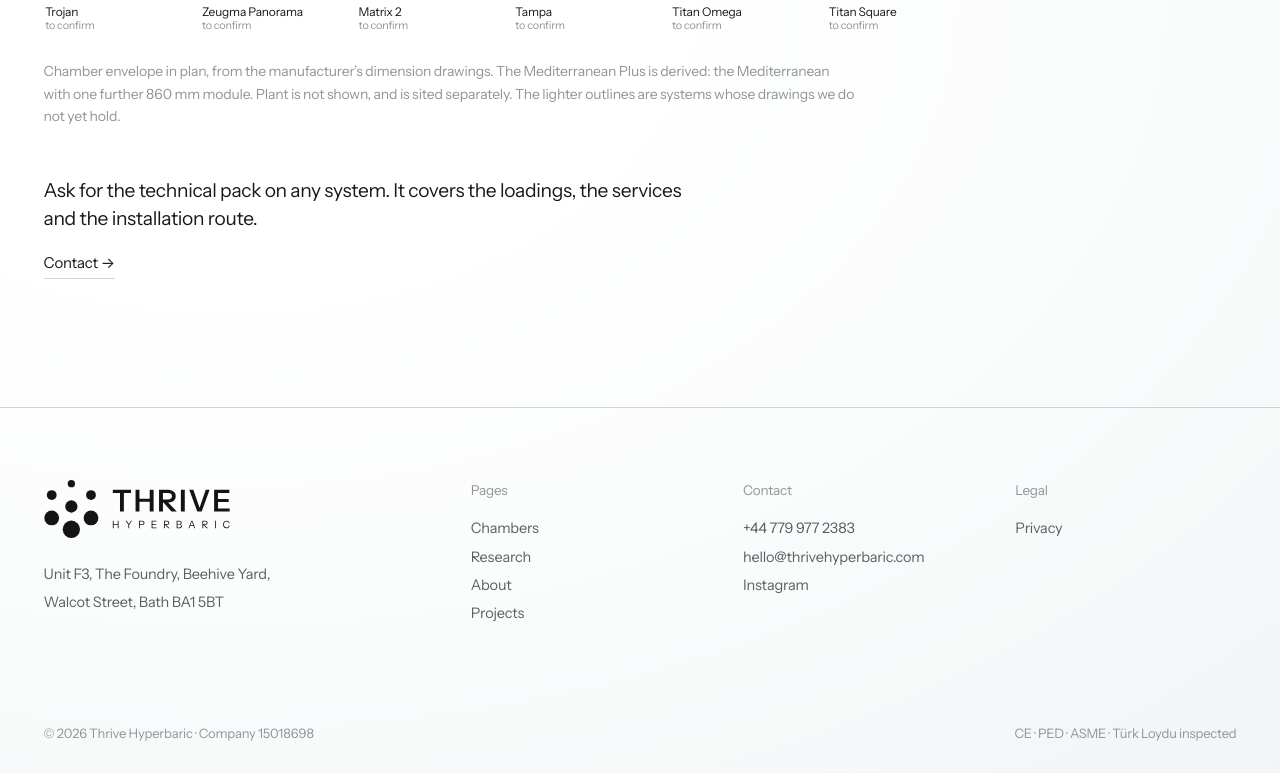
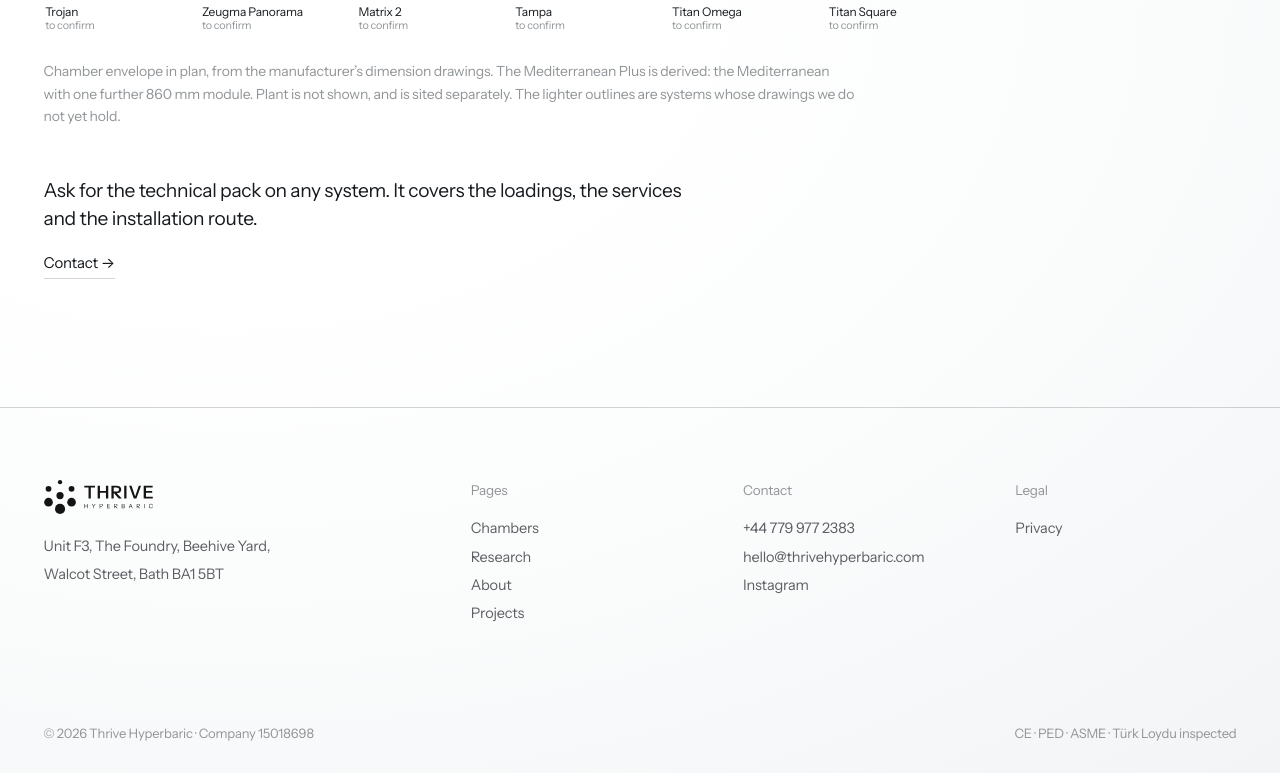
Before and after one commit to creakythrive/thrive-website, a plain HTML site: page dist/chambers.html in a window 1280 px wide. Shown: the part 8814-9587 px from the top of the page. Drawn offline with Linux system fonts and the light colour scheme.

Commit message:
v3: smaller footer logo
Co-Authored-By: Claude Opus 5.5 <noreply@anthropic.com>
Claude-Session: https://claude.ai/code/session_012rFdrbAJCVrvCrdzbtLaYD

```diff
--- a/dist/chambers.html
+++ b/dist/chambers.html
@@ -638,8 +638,8 @@ nav a.id{display:block;line-height:0}
 nav a.id img{width:auto;height:28px;object-fit:contain}
 @media(max-width:860px){nav a.id img{height:24px}}
 
-footer img.flogo{display:block;width:auto;height:58px;object-fit:contain;margin-bottom:22px}
-@media(max-width:860px){footer img.flogo{height:48px}}
+footer img.flogo{display:block;width:auto;height:34px;object-fit:contain;margin-bottom:18px}
+@media(max-width:860px){footer img.flogo{height:30px}}
 </style></head><body>
 <nav>
   <a class="id" href="index.html"><img src="images/thrive-logo-nav.svg" alt="Thrive Hyperbaric" width="225" height="28"></a>
```
Also changed, not shown: dist/contact.html (+2 -2 lines), dist/index-alt.html (+2 -2 lines), dist/index.html (+2 -2 lines), dist/note-buying-guide.html (+2 -2 lines), dist/notes.html (+2 -2 lines), dist/practice.html (+2 -2 lines), dist/projects.html (+2 -2 lines).
